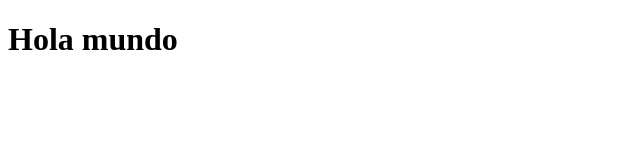
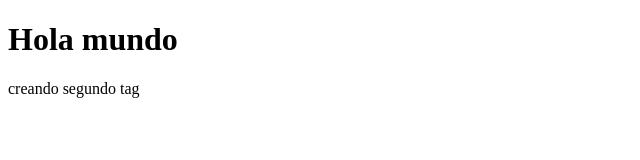
Before and after one commit to lucmarbay/bootCampEveris, a plain HTML site: page index.html in a window 1280 px wide. Shown: the whole page, without its empty margins (0-640 px from the left). Drawn offline with Linux system fonts and the light colour scheme.

Commit message:
creando segundo tag

```diff
--- a/index.html
+++ b/index.html
@@ -8,6 +8,7 @@
 
    <body>
       <h1>Hola mundo</h1>
+	  <p>creando segundo tag</p>
    </body>
 
 
```
